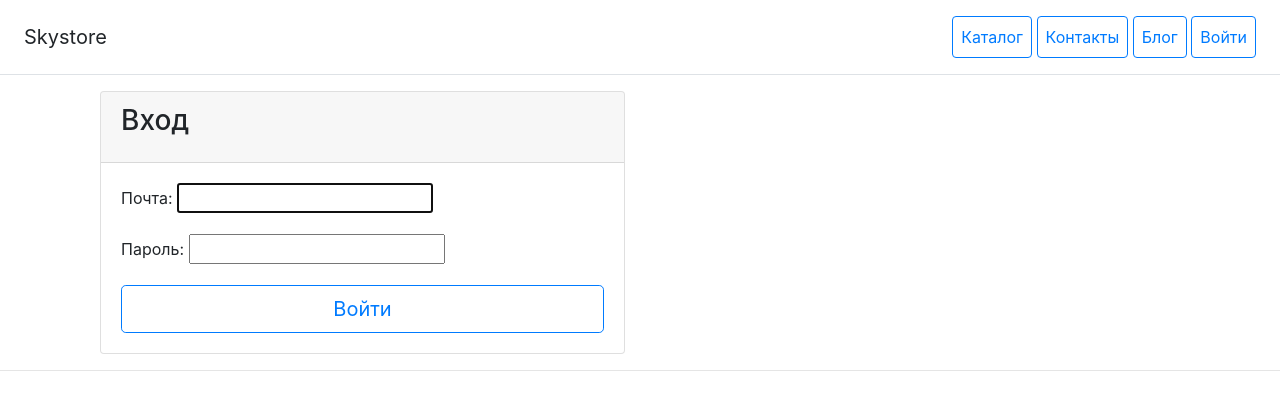
After one commit to helen597/django_project, a Django app: page /users/ in a window 1280 px wide. The commit adds this page. Shown: the top 410 px of the page. Run offline with Django 5.2, Linux system fonts and the light colour scheme; some libraries are stand-ins or nearby versions.

Commit message:
add login form

```diff
--- a/blog/templates/blog/blog_list.html
+++ b/blog/templates/blog/blog_list.html
@@ -2,6 +2,7 @@
 {% load mediapath_tag %}
 {% block content %}
 <div class="col-12">
+    <a class="p-2 btn btn-outline-primary" href="/blog/create/">Создать запись</a>
     {% for object in object_list %}
         <div class="row">
             <div class="col-4">
--- a/catalog/templates/catalog/base.html
+++ b/catalog/templates/catalog/base.html
@@ -15,7 +15,7 @@
         <a class="p-2 btn btn-outline-primary" href="/">Каталог</a>
         <a class="p-2 btn btn-outline-primary" href="/contacts/">Контакты</a>
         <a class="p-2 btn btn-outline-primary" href="/blog/">Блог</a>
-        <a class="p-2 btn btn-outline-primary" href="/blog/create/">Создать запись</a>
+        <a class="p-2 btn btn-outline-primary" href="{% url 'users:login' %}">Войти</a>
     </nav>
     </div>
 
--- a/config/settings.py
+++ b/config/settings.py
@@ -138,3 +138,4 @@ MEDIA_URL = 'media/'
 MEDIA_ROOT = os.path.join(BASE_DIR, 'media')
 
 AUTH_USER_MODEL = 'users.User'
+LOGIN_REDIRECT_URL = '/'
--- a/config/urls.py
+++ b/config/urls.py
@@ -22,7 +22,8 @@ from django.conf.urls.static import static
 urlpatterns = [
     path('admin/', admin.site.urls),
     path('', include('blog.urls', namespace='blog')),
-    path('', include('catalog.urls', namespace='catalog'))
+    path('', include('catalog.urls', namespace='catalog')),
+    path('users/', include('users.urls', namespace='users'))
 ]
 
 if settings.DEBUG:
--- /dev/null
+++ b/users/templates/users/login.html
@@ -0,0 +1,26 @@
+{% extends 'catalog/base.html' %}
+{% load mediapath_tag %}
+{% block content %}
+<div class="row">
+    <div class="col-12">
+        <form method="post" action="" class="form-floating" enctype="multipart/form-data">
+            <div class="col-6">
+                <div class="card">
+                    <div class="card-header">
+                        <h3 class="card-title">
+                            Вход
+                        </h3>
+                    </div>
+                    <div class="card-body">
+                        {% csrf_token %}
+                        {{ form.as_p }}
+                        <button type="submit" class="btn btn-lg btn-block btn-outline-primary">
+                            Войти
+                        </button>
+                    </div>
+                </div>
+            </div>
+        </form>
+    </div>
+</div>
+{% endblock %}
--- /dev/null
+++ b/users/urls.py
@@ -0,0 +1,13 @@
+from django.contrib.auth.views import LoginView
+from django.urls import path
+
+from catalog.views import ProductListView, ProductDetailView, ContactsTemplateView, ProductCreateView, \
+    ProductUpdateView, ProductDeleteView
+from users import apps
+
+app_name = apps.UsersConfig.name
+
+urlpatterns = [
+    path('', LoginView.as_view(template_name='users/login.html'), name='login')
+
+]
```
Also changed, not shown: users/models.py (line endings or trailing spaces).
